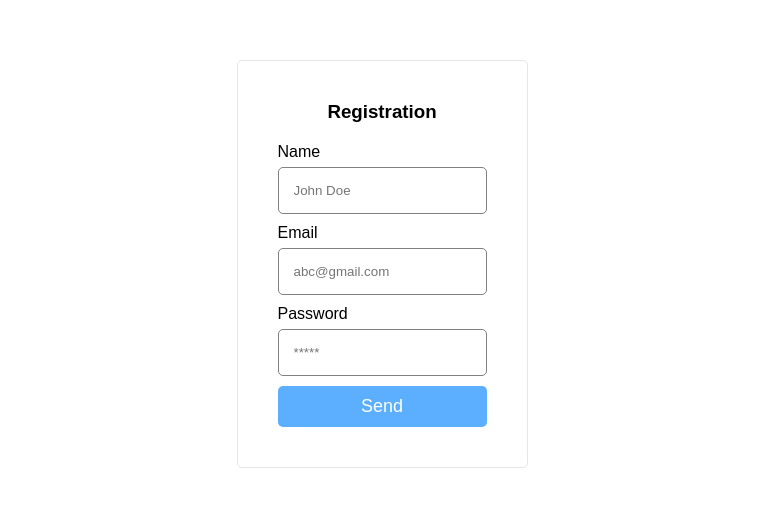
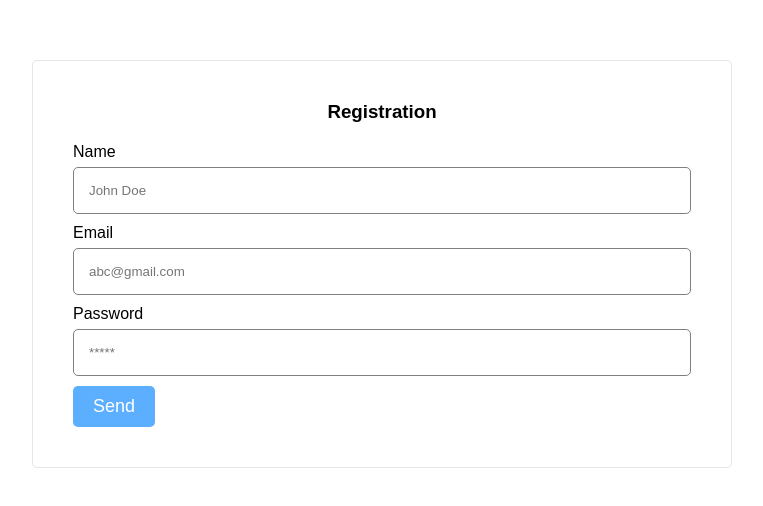
Before and after one commit to Rokibol-Hasan/fullstackweb, a plain HTML site: page class-18/index.html in a window 1280 px wide. Shown: the part 136-642 px from the top of the page, without its empty margins (258-1021 px from the left). Drawn offline with Linux system fonts and the light colour scheme.

Commit message:
work on class-18

```diff
--- a/class-18/style.css
+++ b/class-18/style.css
@@ -40,6 +40,7 @@ body{
 }
 
 .card{
+    width: 700px;
     padding: 40px;
     /* box-shadow: rgba(99, 99, 99, 0.2) 0px 2px 8px 0px; */
     border: 1px solid rgb(230, 230, 230);
@@ -50,13 +51,14 @@ form a{
     background-color: rgb(92, 174, 255);
     color: white;
     text-decoration: none;
-    display: block;
+    display: inline-block;
     font-size: 18px;
     text-align: center;
     border-radius: 5px;
 }
 
 input{
+    width: 100%;
     padding: 15px;
     margin-bottom: 10px;
     border-radius: 5px;
```
